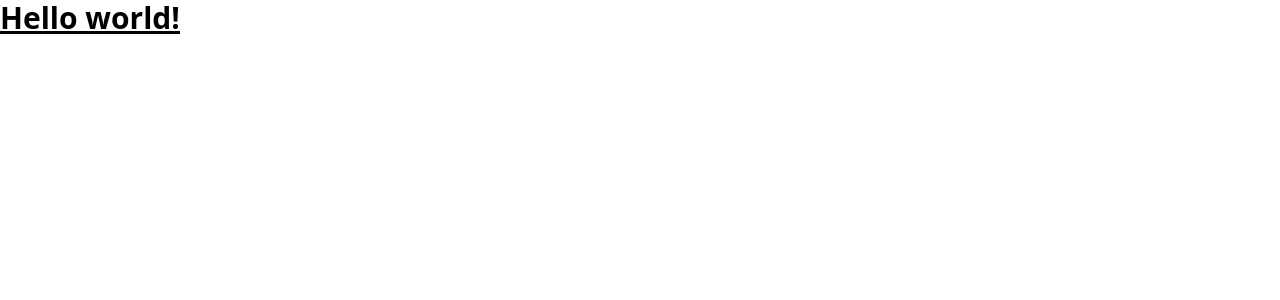
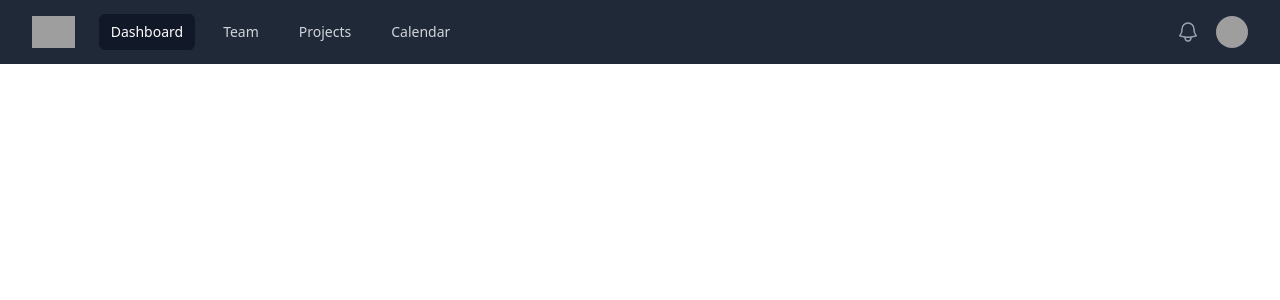
Before and after one commit to jayrboy/ngInventory, an Angular app: page / in a window 1280 px wide. Shown: the top 300 px of the page. Built offline with nearby package versions, Linux system fonts and the light colour scheme; grey boxes are pictures that could not be loaded.

Commit message:
add navbar tailwind

```diff
--- a/src/app/app.component.html
+++ b/src/app/app.component.html
@@ -1,3 +1,6 @@
-<h1 class="text-3xl font-bold underline">
-  Hello world!
-</h1>
+<!-- Navbar -->
+<app-navbar />
+<!-- App -->
+<div class="app">
+  <router-outlet />
+</div>
--- a/src/app/app.config.ts
+++ b/src/app/app.config.ts
@@ -1,8 +1,9 @@
-import { ApplicationConfig } from '@angular/core';
+import { ApplicationConfig, importProvidersFrom } from '@angular/core';
 import { provideRouter } from '@angular/router';
 
 import { routes } from './app.routes';
+import { HttpClientModule } from '@angular/common/http';
 
 export const appConfig: ApplicationConfig = {
-  providers: [provideRouter(routes)]
+  providers: [provideRouter(routes), importProvidersFrom(HttpClientModule)],
 };
--- /dev/null
+++ b/src/app/views/navbar/navbar.component.html
@@ -0,0 +1,101 @@
+<nav class="bg-gray-800">
+  <div class="mx-auto max-w-7xl px-2 sm:px-6 lg:px-8">
+    <div class="relative flex h-16 items-center justify-between">
+      <div class="absolute inset-y-0 left-0 flex items-center sm:hidden">
+
+        <!-- Mobile menu button-->
+        <button type="button" (click)="toggleMobileMenu()"
+          class="relative inline-flex items-center justify-center rounded-md p-2 text-gray-400 hover:bg-gray-700 hover:text-white focus:outline-none focus:ring-2 focus:ring-inset focus:ring-white"
+          aria-controls="mobile-menu" aria-expanded="false">
+          <span class="absolute -inset-0.5"></span>
+          <span class="sr-only">Open main menu</span>
+
+          <svg class="block h-6 w-6" fill="none" viewBox="0 0 24 24" stroke-width="1.5" stroke="currentColor"
+            aria-hidden="true">
+            <path stroke-linecap="round" stroke-linejoin="round" d="M3.75 6.75h16.5M3.75 12h16.5m-16.5 5.25h16.5" />
+          </svg>
+
+          <svg *ngIf="isMobileMenuOpen" class="hidden h-6 w-6" fill="none" viewBox="0 0 24 24" stroke-width="1.5"
+            stroke="currentColor" aria-hidden="true">
+            <path stroke-linecap="round" stroke-linejoin="round" d="M6 18L18 6M6 6l12 12" />
+          </svg>
+        </button>
+      </div>
+      <div class="flex flex-1 items-center justify-center sm:items-stretch sm:justify-start">
+        <div class="flex flex-shrink-0 items-center">
+          <img class="h-8 w-auto" src="https://tailwindui.com/img/logos/mark.svg?color=indigo&shade=500"
+            alt="Your Company">
+        </div>
+
+        <div class="hidden sm:ml-6 sm:block">
+          <div class="flex space-x-4">
+            <!-- Current: "bg-gray-900 text-white", Default: "text-gray-300 hover:bg-gray-700 hover:text-white" -->
+            <a routerLink="" class="bg-gray-900 text-white rounded-md px-3 py-2 text-sm font-medium"
+              aria-current="page">Dashboard</a>
+            <a routerLink=""
+              class="text-gray-300 hover:bg-gray-700 hover:text-white rounded-md px-3 py-2 text-sm font-medium">Team</a>
+            <a routerLink=""
+              class="text-gray-300 hover:bg-gray-700 hover:text-white rounded-md px-3 py-2 text-sm font-medium">Projects</a>
+            <a routerLink=""
+              class="text-gray-300 hover:bg-gray-700 hover:text-white rounded-md px-3 py-2 text-sm font-medium">Calendar</a>
+          </div>
+        </div>
+      </div>
+
+      <div class="absolute inset-y-0 right-0 flex items-center pr-2 sm:static sm:inset-auto sm:ml-6 sm:pr-0">
+        <button type="button"
+          class="relative rounded-full bg-gray-800 p-1 text-gray-400 hover:text-white focus:outline-none focus:ring-2 focus:ring-white focus:ring-offset-2 focus:ring-offset-gray-800">
+          <span class="absolute -inset-1.5"></span>
+          <span class="sr-only">View notifications</span>
+          <svg class="h-6 w-6" fill="none" viewBox="0 0 24 24" stroke-width="1.5" stroke="currentColor"
+            aria-hidden="true">
+            <path stroke-linecap="round" stroke-linejoin="round"
+              d="M14.857 17.082a23.848 23.848 0 005.454-1.31A8.967 8.967 0 0118 9.75v-.7V9A6 6 0 006 9v.75a8.967 8.967 0 01-2.312 6.022c1.733.64 3.56 1.085 5.455 1.31m5.714 0a24.255 24.255 0 01-5.714 0m5.714 0a3 3 0 11-5.714 0" />
+          </svg>
+        </button>
+
+        <!-- Profile dropdown -->
+        <div class="relative ml-3" (click)="toggleDropdown()" [attr.aria-expanded]="isDropdownOpen.toString()">
+          <div>
+            <button type="button"
+              class="relative flex rounded-full bg-gray-800 text-sm focus:outline-none focus:ring-2 focus:ring-white focus:ring-offset-2 focus:ring-offset-gray-800"
+              id="user-menu-button" aria-expanded="false" aria-haspopup="true">
+              <span class="absolute -inset-1.5"></span>
+              <span class="sr-only">Open user menu</span>
+              <img class="h-8 w-8 rounded-full"
+                src="https://images.unsplash.com/photo-1472099645785-5658abf4ff4e?ixlib=rb-1.2.1&ixid=eyJhcHBfaWQiOjEyMDd9&auto=format&fit=facearea&facepad=2&w=256&h=256&q=80"
+                alt="">
+            </button>
+          </div>
+
+          <div [ngClass]="{'block': isDropdownOpen, 'hidden': !isDropdownOpen}"
+            class="absolute right-0 z-10 mt-2 w-48 origin-top-right rounded-md bg-white py-1 shadow-lg ring-1 ring-black ring-opacity-5 focus:outline-none"
+            role="menu" aria-orientation="vertical" aria-labelledby="user-menu-button" tabindex="-1">
+
+            <!-- Active: "bg-gray-100", Not Active: "" -->
+            <a routerLink="" class="block px-4 py-2 text-sm text-gray-700" role="menuitem" tabindex="-1"
+              id="user-menu-item-0">Your Profile</a>
+            <a routerLink="" class="block px-4 py-2 text-sm text-gray-700" role="menuitem" tabindex="-1"
+              id="user-menu-item-1">Settings</a>
+            <a routerLink="" class="block px-4 py-2 text-sm text-gray-700" role="menuitem" tabindex="-1"
+              id="user-menu-item-2">Sign out</a>
+          </div>
+        </div>
+      </div>
+    </div>
+  </div>
+
+  <!-- Mobile menu, show/hide based on menu state. -->
+  <div [ngClass]="{'block': isMobileMenuOpen, 'hidden': !isMobileMenuOpen}" class="sm:hidden" id="mobile-menu">
+    <div class="space-y-1 px-2 pb-3 pt-2">
+      <a routerLink="" class="bg-gray-900 text-white block rounded-md px-3 py-2 text-base font-medium"
+        aria-current="page">Dashboard</a>
+      <a routerLink=""
+        class="text-gray-300 hover:bg-gray-700 hover:text-white block rounded-md px-3 py-2 text-base font-medium">Team</a>
+      <a routerLink=""
+        class="text-gray-300 hover:bg-gray-700 hover:text-white block rounded-md px-3 py-2 text-base font-medium">Projects</a>
+      <a routerLink=""
+        class="text-gray-300 hover:bg-gray-700 hover:text-white block rounded-md px-3 py-2 text-base font-medium">Calendar</a>
+    </div>
+  </div>
+</nav>
--- /dev/null
+++ b/src/app/views/navbar/navbar.component.ts
@@ -0,0 +1,27 @@
+import { CommonModule } from '@angular/common';
+import { Component, OnInit } from '@angular/core';
+import { RouterModule } from '@angular/router';
+
+@Component({
+  selector: 'app-navbar',
+  standalone: true,
+  templateUrl: './navbar.component.html',
+  styleUrls: ['./navbar.component.css'],
+  imports: [RouterModule, CommonModule],
+})
+export class NavbarComponent implements OnInit {
+  isMobileMenuOpen: boolean = false;
+  isDropdownOpen: boolean = false;
+
+  constructor() {}
+
+  ngOnInit(): void {}
+
+  toggleMobileMenu() {
+    this.isMobileMenuOpen = !this.isMobileMenuOpen;
+  }
+
+  toggleDropdown() {
+    this.isDropdownOpen = !this.isDropdownOpen;
+  }
+}
```
Also changed, not shown: src/app/app.component.ts (+4 -3 lines), src/app/views/navbar/navbar.component.css (added), 1 other file (tests, documents, lock files or other folders).
